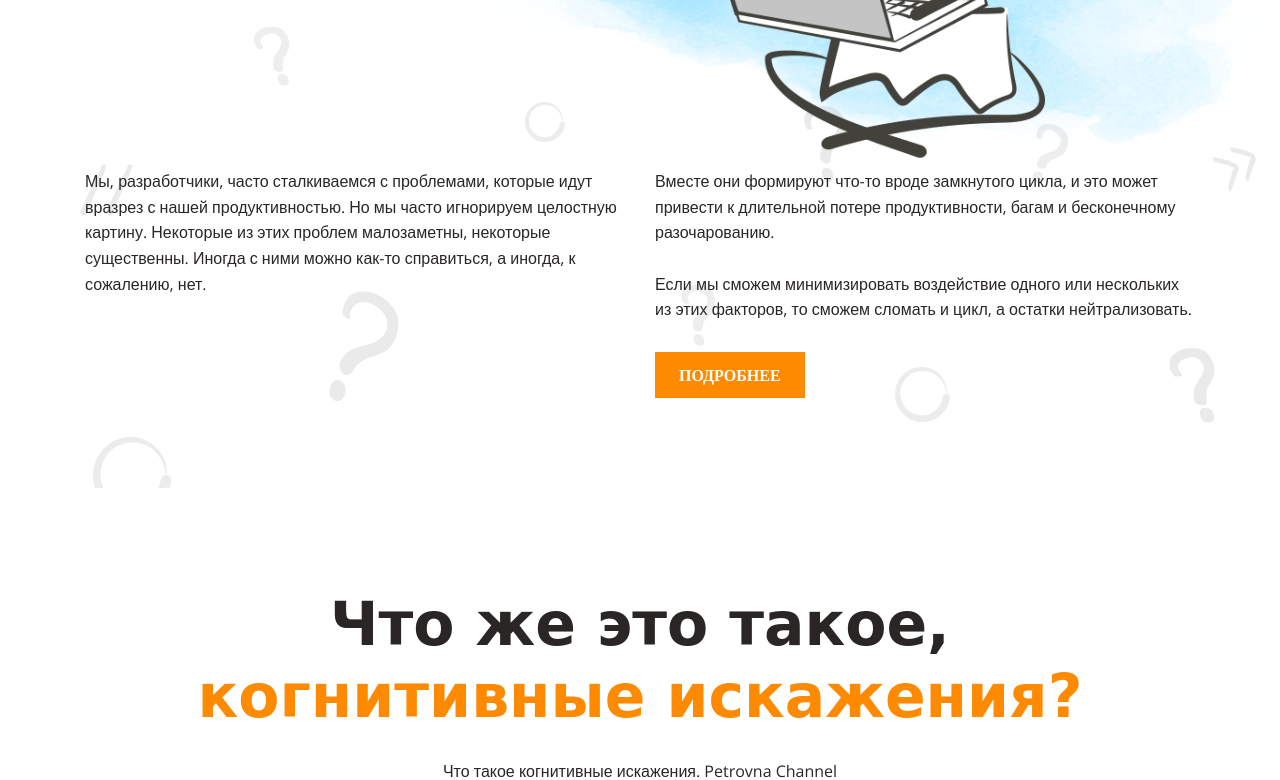
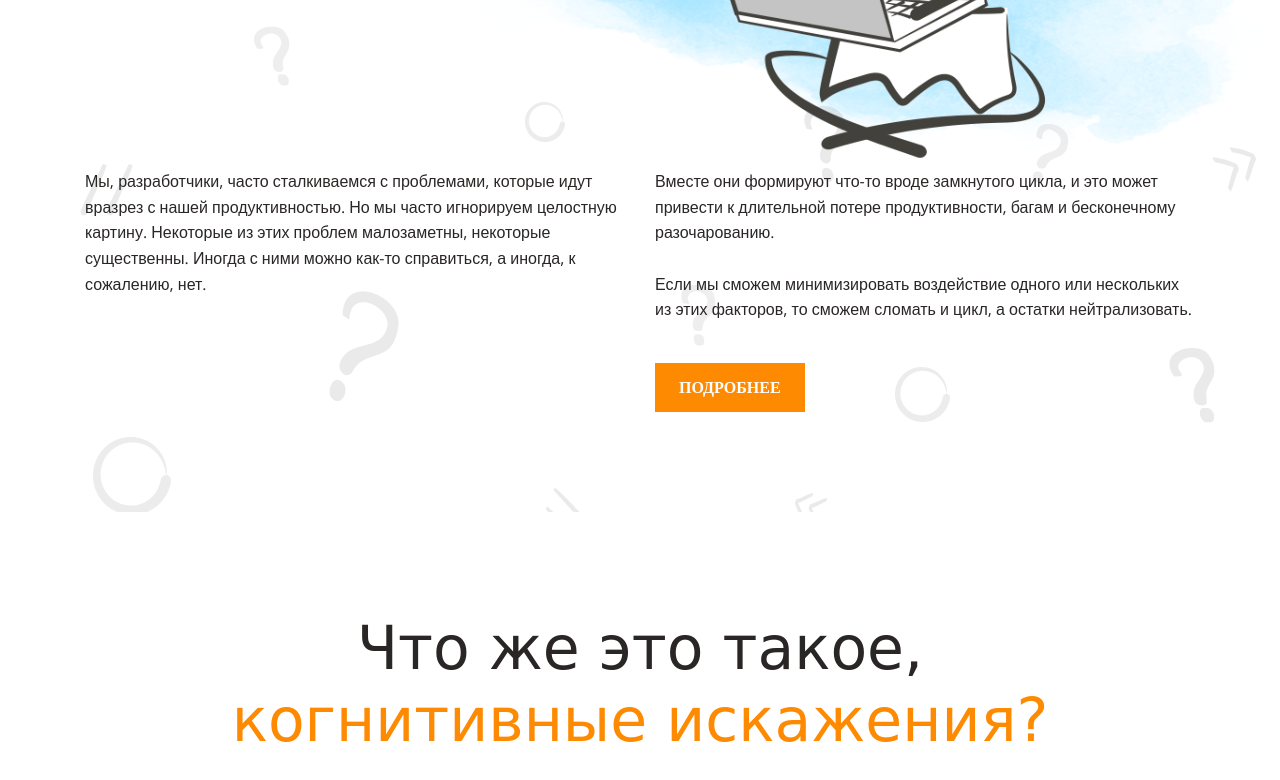
Before and after one commit to floydezus/layout-designer-project-58, a website: page src/index.html in a window 1280 px wide. Shown: the part 382-1162 px from the top of the page. Drawn offline with nearby package versions, Linux system fonts and the light colour scheme; a web font is replaced by a local one.

Commit message:
--fixed header and font-weight

```diff
--- a/src/index.html
+++ b/src/index.html
@@ -34,8 +34,10 @@
             <br>
             Если мы сможем минимизировать воздействие одного или нескольких из этих факторов, то сможем сломать и цикл, а остатки нейтрализовать.
           </p>
-          <a href="#" role="button" class="header-btn">
-            подробнее
+          <a href="#navigation" class="header-btn-wrapper">
+            <button class="header-btn" type="button">
+              подробнее
+            </button>
           </a>
         </div>
       </div>
--- a/src/styles/style.css
+++ b/src/styles/style.css
@@ -54,6 +54,7 @@ h1,
 h2,
 h3 {
   margin: 0;
+  font-weight: 400;
   font-family: var(--heading-font), cursive;
   line-height: var(--heading-line-height);
 }
@@ -79,7 +80,6 @@ h3 {
 
 .bg-image {
   position: relative;
-  z-index: -2;
   width: 100%;
   overflow: hidden;
 }
@@ -92,7 +92,6 @@ h3 {
   position: absolute;
   top: 0;
   left: 0;
-  z-index: -1;
   width: 100%;
   height: 100%;
   background-repeat: no-repeat;
@@ -169,7 +168,14 @@ h3 {
   max-width: 100%;
 }
 
+.header-btn-wrapper {
+  width: 148px;
+  height: 49px;
+}
+
 .header-btn {
+  max-width: 100%;
+  max-height: 100%;
   padding: 12px 24px;
   color: var(--white);
   font-weight: 700;
@@ -179,6 +185,8 @@ h3 {
   line-height: var(--font-line-height);
   text-transform: uppercase;
   background-color: var(--primary);
+  border: 0;
+  cursor: pointer;
 }
 
 /* HEADER END */
```
